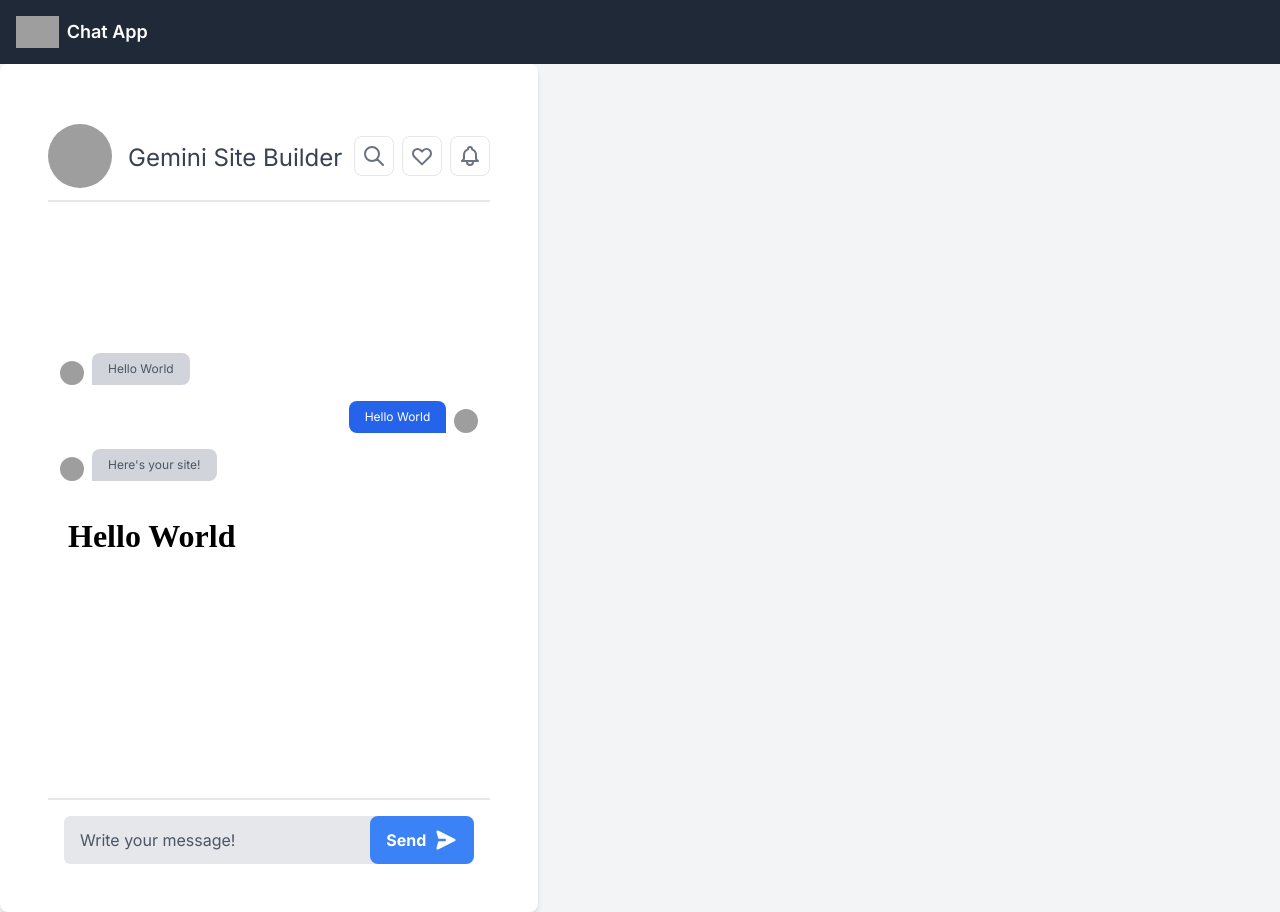
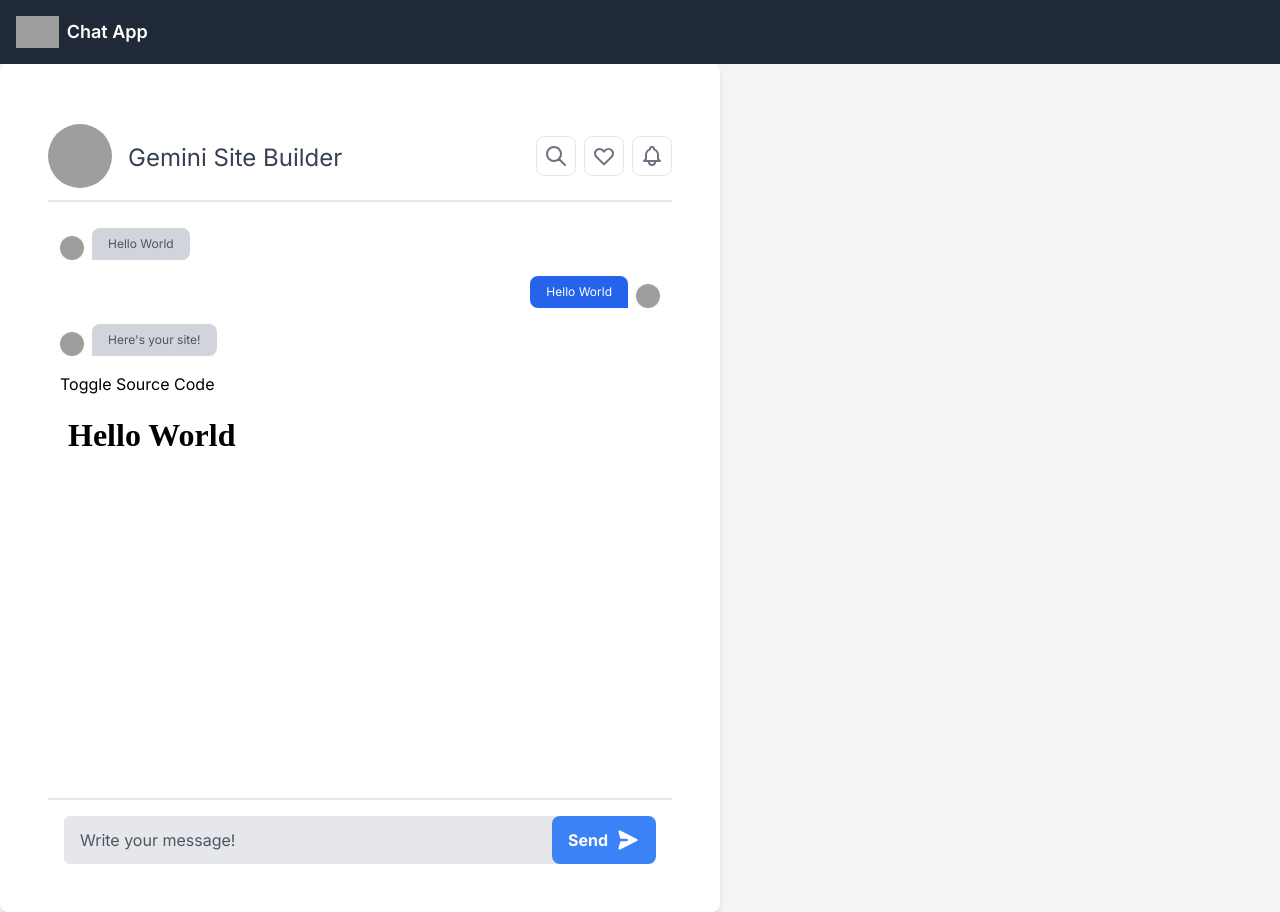
Before and after one commit to alvest2233/ggenai-project, a Next.js app in the folder ggenai-front/: page / in a window 1280 px wide. Built offline with nearby package versions, Linux system fonts and the light colour scheme; grey boxes are pictures that could not be loaded.

Commit message:
source code viewer

```diff
--- a/ggenai-front/package.json
+++ b/ggenai-front/package.json
@@ -12,6 +12,7 @@
     "next": "14.2.3",
     "react": "^18",
     "react-dom": "^18",
+    "react-monaco-editor": "^0.55.0",
     "react-websocket": "^2.1.0"
   },
   "devDependencies": {
--- a/ggenai-front/src/app/components/sitemessage.js
+++ b/ggenai-front/src/app/components/sitemessage.js
@@ -1,5 +1,30 @@
+import { useState } from 'react';
+import MonacoEditor from 'react-monaco-editor';
+
 export default function SiteMessage(contents) {
-    return (
+  const [showSource, setShowSource] = useState(false);
+
+  const handleClick = () => {
+    setShowSource(!showSource);
+  };
+
+  return (
+    <div style={{ width: '600px', height: '400px' }}>
+      <button onClick={handleClick}>
+        Toggle Source Code
+      </button>
+      {showSource ? (
+        <MonacoEditor
+          width="100%"
+          height="100%"
+          language="html"
+          theme="vs-dark"
+          value={contents.sourceCode}
+          options={{ readOnly: true }}
+        />
+      ) : (
         <iframe srcDoc={contents.sourceCode} width="100%" height="100%" />
-    );
-  }
+      )}
+    </div>
+  );
+}
```
Also changed, not shown: 1 other file (tests, documents, lock files or other folders).
